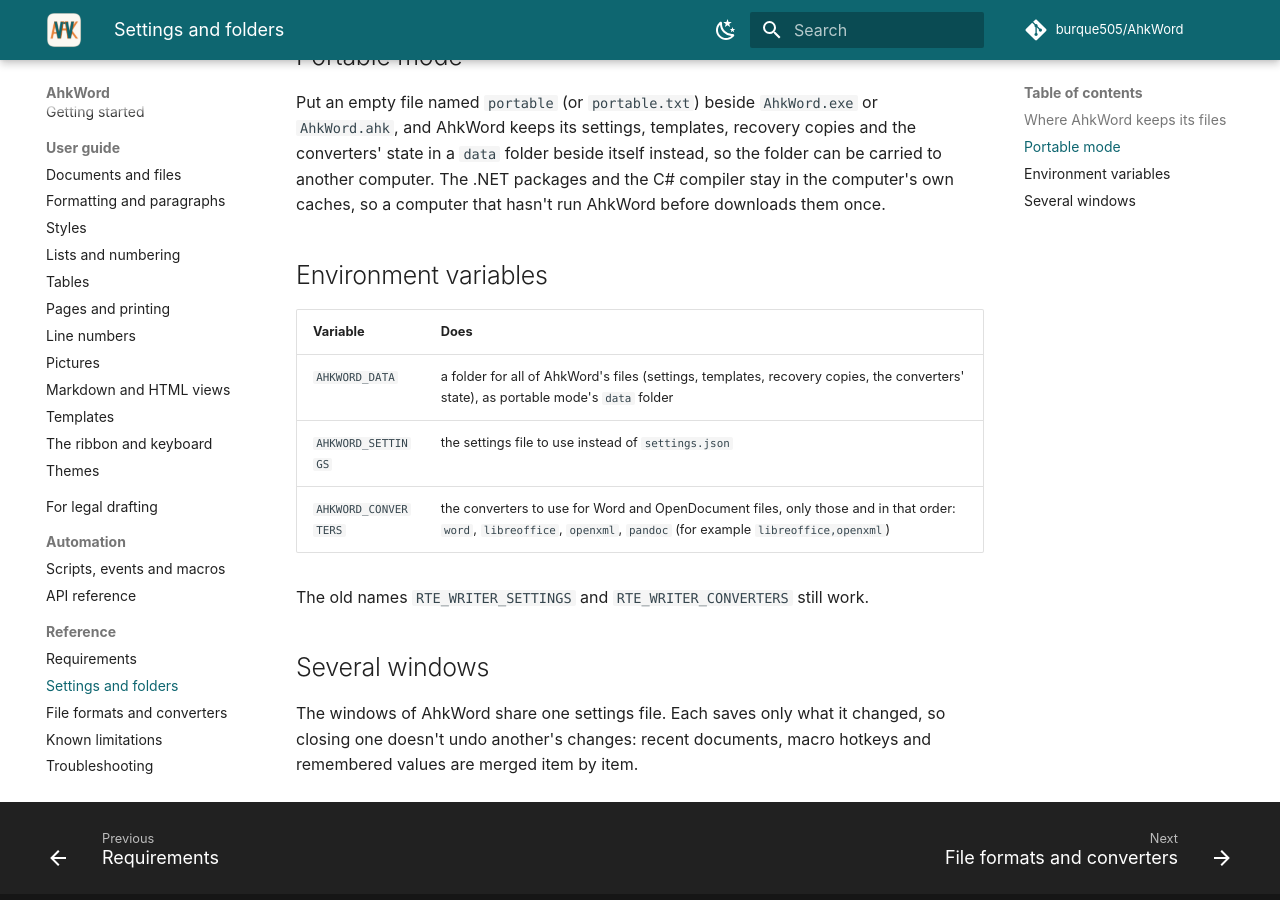
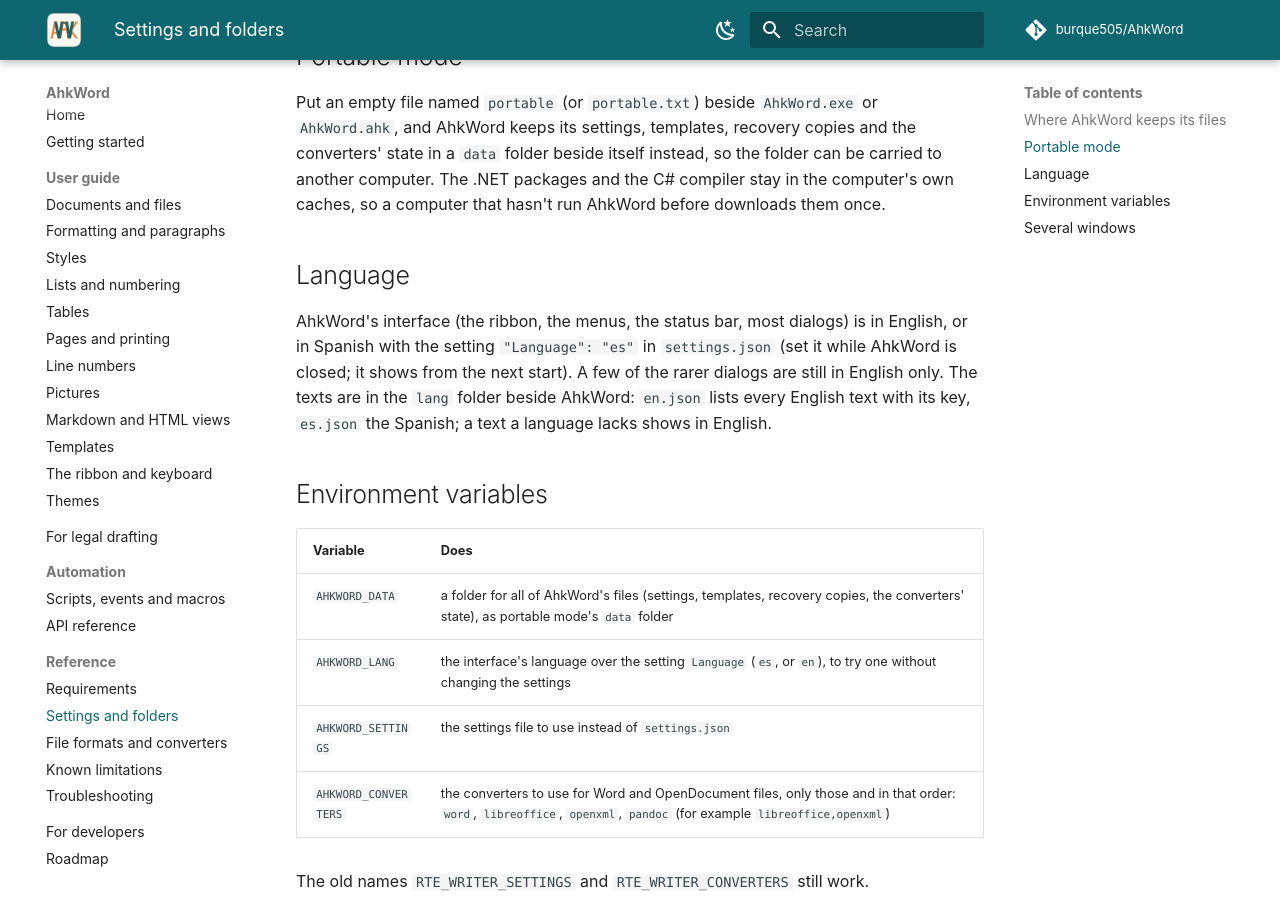
Before and after one commit to burque505/AhkWord, an MkDocs documentation site: the page built from docs/reference/settings.md, in a window 1280 px wide and 900 px high, scrolled down 690 px. Built offline with MkDocs 1.6.1 and Material for MkDocs 9.7.7, drawn with Linux system fonts in a browser that asks for light colours; comment, search, counter and statistics services are not loaded.

Commit message:
Iteration 79: the multilingual work of AhkWord-es now in AhkWord (fast-forwarded): the interface in English, or in Spanish with the setting Language ("es"; AHKWORD_LANG over it); texts in lang\en.json and lang\es.json (T(), rte_strings.cs; the ribbon's from ribbon\RteRibbon.strings.json, made by build_ribbon.ahk); lang\check_lang.ahk checks them; settings.md: Language and AHKWORD_LANG; ROADMAP; the Iteration constant set to 79
Co-Authored-By: Claude Opus 5.5 <noreply@anthropic.com>

```diff
--- a/docs/reference/settings.md
+++ b/docs/reference/settings.md
@@ -17,11 +17,16 @@ Type `%APPDATA%\AhkWord` into Explorer's address bar to open the folder.
 
 Put an empty file named `portable` (or `portable.txt`) beside `AhkWord.exe` or `AhkWord.ahk`, and AhkWord keeps its settings, templates, recovery copies and the converters' state in a `data` folder beside itself instead, so the folder can be carried to another computer. The .NET packages and the C# compiler stay in the computer's own caches, so a computer that hasn't run AhkWord before downloads them once.
 
+## Language
+
+AhkWord's interface (the ribbon, the menus, the status bar, most dialogs) is in English, or in Spanish with the setting `"Language": "es"` in `settings.json` (set it while AhkWord is closed; it shows from the next start). A few of the rarer dialogs are still in English only. The texts are in the `lang` folder beside AhkWord: `en.json` lists every English text with its key, `es.json` the Spanish; a text a language lacks shows in English.
+
 ## Environment variables
 
 | Variable | Does |
 |---|---|
 | `AHKWORD_DATA` | a folder for all of AhkWord's files (settings, templates, recovery copies, the converters' state), as portable mode's `data` folder |
+| `AHKWORD_LANG` | the interface's language over the setting `Language` (`es`, or `en`), to try one without changing the settings |
 | `AHKWORD_SETTINGS` | the settings file to use instead of `settings.json` |
 | `AHKWORD_CONVERTERS` | the converters to use for Word and OpenDocument files, only those and in that order: `word`, `libreoffice`, `openxml`, `pandoc` (for example `libreoffice,openxml`) |
 
```
Also changed, not shown: ROADMAP.md (+2 -0 lines), 1 other file.
